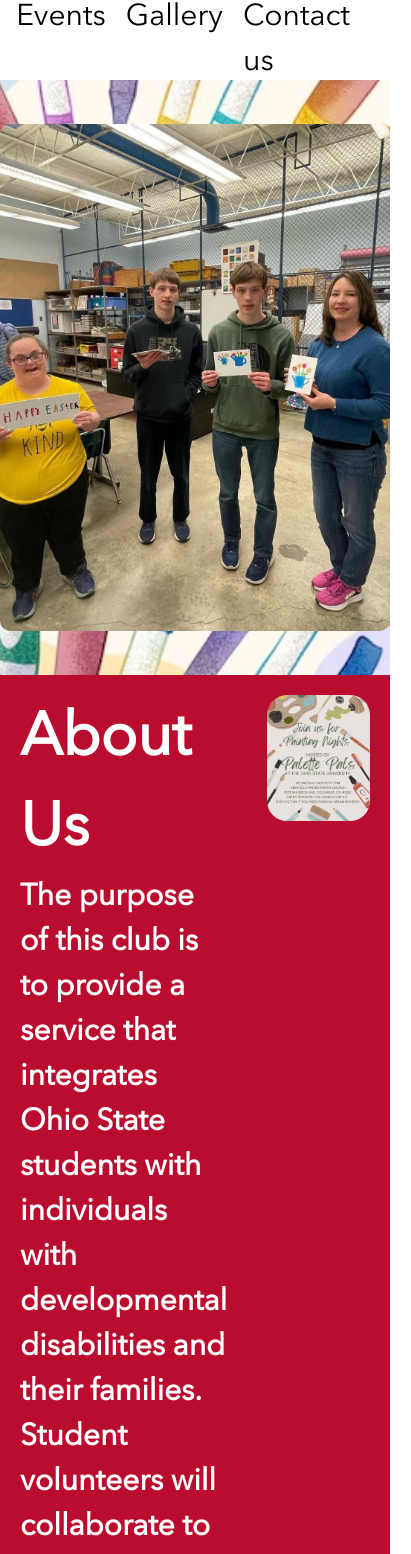
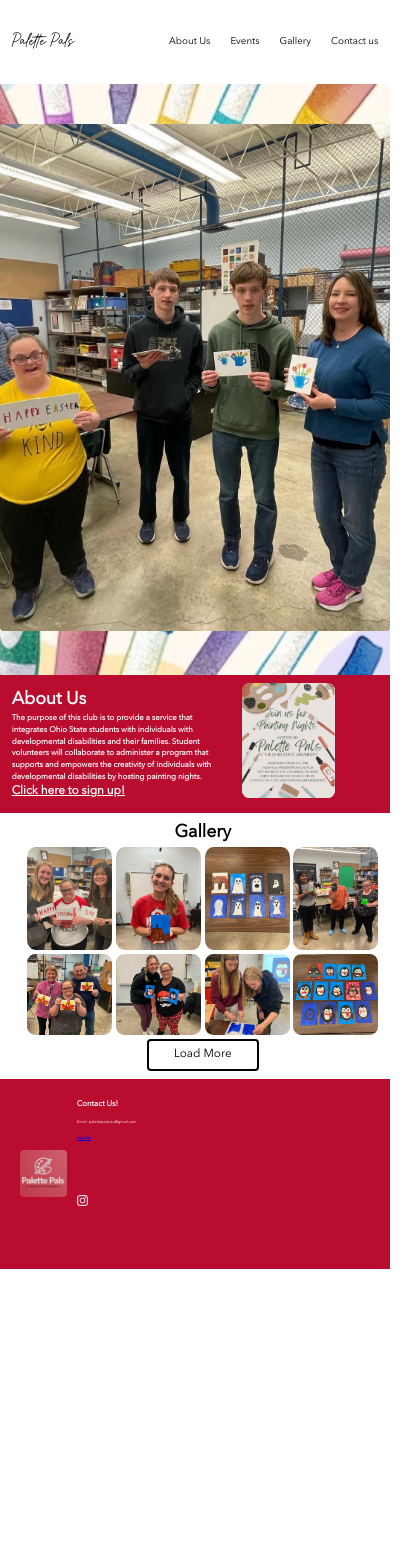
Before and after one commit to singh1733/pallete_pals, a React (Vite) app: page / in a window 390 px wide. Shown: the top 1554 px of the page, 411 px wide, since content can reach past the window. After the commit the page ends 1269 px from the top, so only its background shows below. Built offline with nearby package versions, Linux system fonts and the light colour scheme.

Commit message:
Added phone screen compatibility

```diff
--- a/src/assets/styles/MainPage.module.css
+++ b/src/assets/styles/MainPage.module.css
@@ -91,10 +91,13 @@ button {
   font-style: normal;
 }
 
+html{
+  font-size: 10vw;
+}
+
 body {
   background-color: white;
   font-family: "AvenirNextLTPro", sans-serif;
-
   color: black;
 }
 
@@ -102,13 +105,12 @@ body {
   display: grid;
   grid-template-columns: auto 1fr;
   justify-content: end;
-  height: 50px;
-  font-size: 25px;
+  height: 10vh;
   justify-items: center;
   align-items: center;
   align-content: center;
-  padding: 40px;
-  gap: 30px;
+  padding: 3vw;
+  gap: 2vw;
   position: fixed;
   width: 100vw;
   background-color: white;
@@ -116,7 +118,7 @@ body {
 
 .Nav h1 {
   font-family: "RidayParcia", sans-serif;
-  font-size: 80px;
+  font-size: .55rem;
   font-weight: 100;
 }
 
@@ -129,7 +131,8 @@ ul {
 
 li {
   cursor: pointer;
-  font-size: 30px;
+  font-size: 2.5vw;
+
 }
 
 .Slideshow {
@@ -152,13 +155,13 @@ li {
   height: 60vh;
   object-fit: cover;
   object-position: center;
-  border-radius: 10px;
+  border-radius: 1vw;
 }
 
 .About {
-  font-size: 40px;
+  font-size: 3vw;
   font-weight: bold;
-  padding: 20px;
+  padding: 3vw;
 }
 .About a {
   color: white;
@@ -166,17 +169,17 @@ li {
 }
 
 .About p {
-  font-size: 30px;
+  font-size: 2vw;
 }
 
 .Events {
 }
 .Events img {
-  width: 400px;
+  width: 28vw;
   object-fit: cover;
   object-position: center;
-  padding: 20px;
-  border-radius: 40px;
+  padding: 2vw;
+  border-radius: 4vw;
 }
 
 .AboutAndEvents {
@@ -189,27 +192,26 @@ li {
 .Gallery {
   display: grid;
   grid-template-columns: repeat(4, 1fr);
-  grid-template-rows: repeat(4, 200);
 
-  gap: 10px;
+  gap: 1vw;
   width: 90vw;
   margin: 0 auto;
   justify-items: center;
   align-items: center;
-  font-size: 40px;
+  font-size: 3vw;
 }
 
 .Gallery img {
   object-fit: cover;
   height: 100%;
   border-radius: 10%;
-  width: 100%s;
+  width: 100%;
 }
 
 .GalleryDiv {
   display: flex;
   flex-direction: column;
-  padding: 20px;
+  padding: 2vw;
   align-content: center;
   justify-content: center;
   text-align: center;
@@ -220,7 +222,7 @@ li {
   background-color: white;
   padding: 5px 25px;
   text-align: center;
-  border-radius: 10px;
+  border-radius: 1vw;
   grid-column: span 4;
   transition: background-color .3s ease, color .3s ease, border-color .3s ease;
   margin: 0 auto
@@ -246,30 +248,29 @@ li {
 }
 
 .logo {
-  width: 150px;
+  width: 12vw;
   height: auto;
   grid-row: span 4; /* Logo spans across all three rows */
-  border-radius: 15px;
+  border-radius: 1vw;
 }
 
 .insta {
-  width: 40px;
+  width: 3vw;
   height: auto;
-  border-radius: 13px;
   margin: 0;
   padding: 0;
 }
 
 .Contact p,
 .Contact a {
-  font-size: 15px;
+  font-size: 1vw;
   align-self: center; /* Center align the first paragraph in the second column */
   margin: 0;
   padding: 0;
 }
 
 .Contact h2 {
-  font-size: 25px;
+  font-size: 2vw;
 }
 
 .Contact a {
@@ -286,7 +287,7 @@ li::after {
   position: absolute;
   width: 100%;
   transform: scaleX(0);
-  height: 2px;
+  height: .5vh;
   bottom: 0;
   left: 0;
   background-color: #ba0c2f;
```
Also changed, not shown: 2 other files (tests, documents, lock files or other folders).
